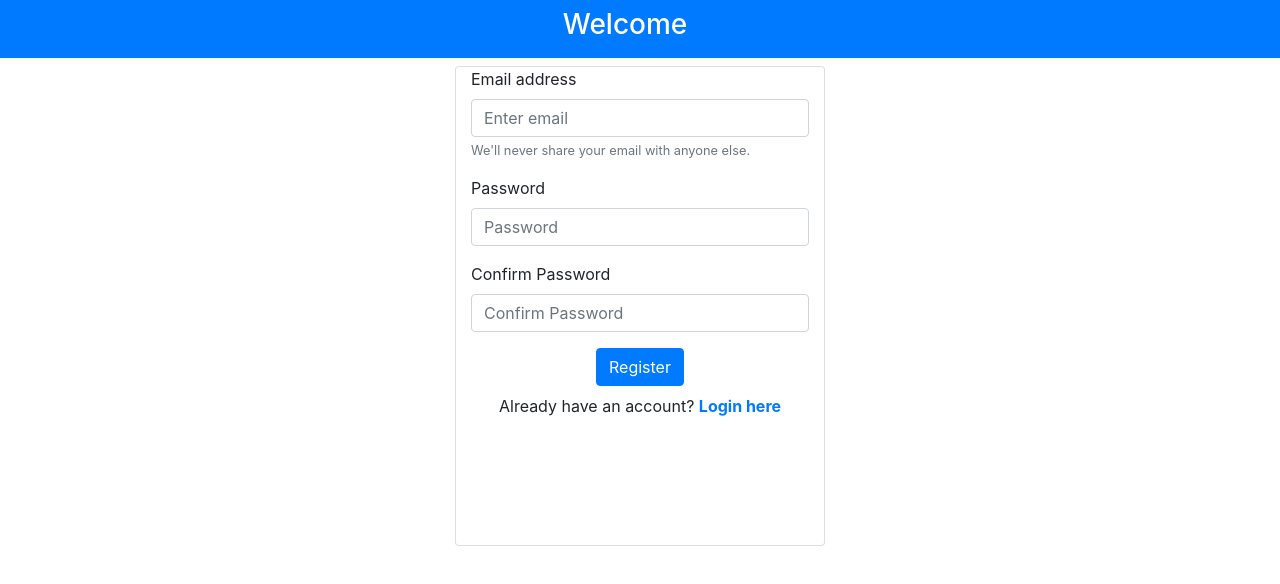
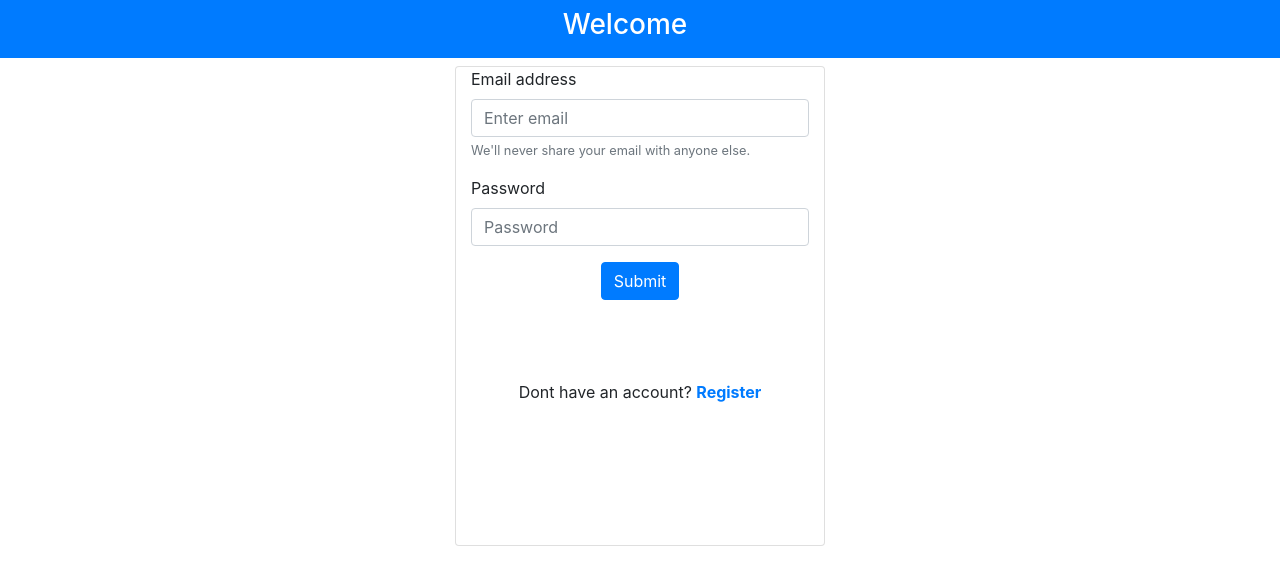
Before and after one commit to xieyt2000/AssetManagementFrontend, a React (Create React App) app: page / in a window 1280 px wide. Shown: the top 584 px of the page. Built offline with nearby package versions, Linux system fonts and the light colour scheme; no server answers.

Commit message:
try to lint

```diff
--- a/package.json
+++ b/package.json
@@ -58,6 +58,7 @@
     "eslint-plugin-promise": "^4.2.1",
     "eslint-plugin-react": "^7.14.3",
     "eslint-plugin-standard": "^4.0.0",
-    "jest-sonar-reporter": "^2.0.0"
+    "jest-sonar-reporter": "^2.0.0",
+    "react-router-dom": "^5.2.0"
   }
 }
--- a/src/App.js
+++ b/src/App.js
@@ -22,7 +22,7 @@ function App () {
         <div className="container d-flex align-items-center flex-column">
           <Switch>
             <Route path="/" exact={true}>
-              <RegistrationForm showError={updateErrorMessage} updateTitle={updateTitle}/>
+              <LoginForm showError={updateErrorMessage} updateTitle={updateTitle}/>
             </Route>
             <Route path="/register">
               <RegistrationForm showError={updateErrorMessage} updateTitle={updateTitle}/>
--- a/src/components/Header/Header.jsx
+++ b/src/components/Header/Header.jsx
@@ -1,6 +1,6 @@
 import React from 'react'
 import { withRouter } from 'react-router-dom'
-import { ACCESS_TOKEN_NAME } from '../../constants/apiContants'
+import { ACCESS_TOKEN_NAME } from '../../utils/api'
 
 function Header (props) {
   const capitalize = (s) => {
--- a/src/components/Home/Home.jsx
+++ b/src/components/Home/Home.jsx
@@ -1,12 +1,12 @@
 import React, { useEffect } from 'react'
 import { withRouter } from 'react-router-dom'
-import { ACCESS_TOKEN_NAME, API_BASE_URL } from '../../constants/apiContants'
+import { ACCESS_TOKEN_NAME, API_BASE_URL } from '../../utils/api'
 import axios from 'axios'
 
 function Home (props) {
   useEffect(() => {
     axios.get(API_BASE_URL + '/user/me',
-      { headers: { 'token': localStorage.getItem(ACCESS_TOKEN_NAME) } })
+      { headers: { token: localStorage.getItem(ACCESS_TOKEN_NAME) } })
       .then(function (response) {
         if (response.status !== 200) {
           redirectToLogin()
--- a/src/components/LoginForm/LoginForm.jsx
+++ b/src/components/LoginForm/LoginForm.jsx
@@ -1,59 +1,57 @@
-import React, {useState} from 'react';
-import axios from 'axios';
-import './LoginForm.css';
-import {ACCESS_TOKEN_NAME} from '../../utils/api';
-import { withRouter } from "react-router-dom";
-import {login} from '../../utils/communication'
-function LoginForm(props) {
-    const [state , setState] = useState({
-        email : "",
-        password : "",
+import React, { useState } from 'react'
+import './LoginForm.css'
+import { ACCESS_TOKEN_NAME } from '../../utils/api'
+import { withRouter } from 'react-router-dom'
+import { login } from '../../utils/communication'
+
+function LoginForm (props) {
+  const [state, setState] = useState({
+    email: '',
+    password: '',
     successMessage: null
   })
   const handleChange = (e) => {
-        const {id , value} = e.target
+    const { id, value } = e.target
     setState(prevState => ({
       ...prevState,
-            [id] : value
+      [id]: value
     }))
   }
 
   const handleSubmitClick = (e) => {
-        e.preventDefault();
-        const payload={
-            "email":state.email,
-            "password":state.password,
+    e.preventDefault()
+    const payload = {
+      email: state.email,
+      password: state.password
     }
     login(payload).then(function (response) {
-                if(response.status === 200){
+      if (response.status === 200) {
         setState(prevState => ({
           ...prevState,
-                        'successMessage' : 'Login successful. Redirecting to home page..'
+          successMessage: 'Login successful. Redirecting to home page..'
         }))
-                    localStorage.setItem(ACCESS_TOKEN_NAME,response.data.token);
-                    redirectToHome();
+        localStorage.setItem(ACCESS_TOKEN_NAME, response.data.token)
+        redirectToHome()
         props.showError(null)
-                }
-                else if(response.code === 204){
-                    props.showError("Username and password do not match");
-                }
-                else{
-                    props.showError("Username does not exists");
+      } else if (response.code === 204) {
+        props.showError('Username and password do not match')
+      } else {
+        props.showError('Username does not exists')
       }
     })
       .catch(function (error) {
-                console.log(error);
-            });
+        console.log(error)
+      })
   }
   const redirectToHome = () => {
     props.updateTitle('Home')
-        props.history.push('/home');
+    props.history.push('/home')
   }
   const redirectToRegister = () => {
-        props.history.push('/register');
-        props.updateTitle('Register');
+    props.history.push('/register')
+    props.updateTitle('Register')
   }
-    return(
+  return (
     <div className="card col-12 col-lg-4 login-card mt-2 hv-center">
       <form>
         <div className="form-group text-left">
@@ -66,7 +64,8 @@ function LoginForm(props) {
             value={state.email}
             onChange={handleChange}
           />
-                <small id="emailHelp" className="form-text text-muted">We'll never share your email with anyone else.</small>
+          <small id="emailHelp" className="form-text text-muted">We'll never share your email with
+            anyone else.</small>
         </div>
         <div className="form-group text-left">
           <label htmlFor="exampleInputPassword1">Password</label>
@@ -84,9 +83,11 @@ function LoginForm(props) {
           type="submit"
           className="btn btn-primary"
           onClick={handleSubmitClick}
-                >Submit</button>
+        >Submit
+        </button>
       </form>
-            <div className="alert alert-success mt-2" style={{display: state.successMessage ? 'block' : 'none' }} role="alert">
+      <div className="alert alert-success mt-2"
+        style={{ display: state.successMessage ? 'block' : 'none' }} role="alert">
         {state.successMessage}
       </div>
       <div className="registerMessage">
@@ -97,4 +98,4 @@ function LoginForm(props) {
   )
 }
 
-export default withRouter(LoginForm);
+export default withRouter(LoginForm)
--- a/src/components/RegistrationForm/RegistrationForm.jsx
+++ b/src/components/RegistrationForm/RegistrationForm.jsx
@@ -1,67 +1,67 @@
-import React, {useState} from 'react';
-import './RegistrationForm.css';
-import {ACCESS_TOKEN_NAME} from '../../utils/api';
-import { withRouter } from "react-router-dom";
-import {register} from "../../utils/communication"
-function RegistrationForm(props) {
-    const [state , setState] = useState({
-        email : "",
-        password : "",
-        confirmPassword: "",
+import React, { useState } from 'react'
+import './RegistrationForm.css'
+import { ACCESS_TOKEN_NAME } from '../../utils/api'
+import { withRouter } from 'react-router-dom'
+import { register } from '../../utils/communication'
+
+function RegistrationForm (props) {
+  const [state, setState] = useState({
+    email: '',
+    password: '',
+    confirmPassword: '',
     successMessage: null
   })
   const handleChange = (e) => {
-        const {id , value} = e.target
+    const { id, value } = e.target
     setState(prevState => ({
       ...prevState,
-            [id] : value
+      [id]: value
     }))
   }
   const sendDetailsToServer = () => {
-        if(state.email.length && state.password.length) {
-            props.showError(null);
-            const payload={
-                "email":state.email,
-                "password":state.password,
+    if (state.email.length && state.password.length) {
+      props.showError(null)
+      const payload = {
+        email: state.email,
+        password: state.password
       }
       register(payload).then(function (response) {
-                    if(response.status === 200){
+        if (response.status === 200) {
           setState(prevState => ({
             ...prevState,
-                            'successMessage' : 'Registration successful. Redirecting to home page..'
+            successMessage: 'Registration successful. Redirecting to home page..'
           }))
-                        localStorage.setItem(ACCESS_TOKEN_NAME,response.data.token);
-                        redirectToHome();
+          localStorage.setItem(ACCESS_TOKEN_NAME, response.data.token)
+          redirectToHome()
           props.showError(null)
-                    } else{
-                        props.showError("Some error ocurred");
+        } else {
+          props.showError('Some error ocurred')
         }
       })
         .catch(function (error) {
-                    console.log(error);
-                });
+          console.log(error)
+        })
     } else {
       props.showError('Please enter valid username and password')
     }
-
   }
   const redirectToHome = () => {
     props.updateTitle('Home')
-        props.history.push('/home');
+    props.history.push('/home')
   }
   const redirectToLogin = () => {
     props.updateTitle('Login')
-        props.history.push('/login');
+    props.history.push('/login')
   }
   const handleSubmitClick = (e) => {
-        e.preventDefault();
-        if(state.password === state.confirmPassword) {
+    e.preventDefault()
+    if (state.password === state.confirmPassword) {
       sendDetailsToServer()
     } else {
-            props.showError('Passwords do not match');
+      props.showError('Passwords do not match')
     }
   }
-    return(
+  return (
     <div className="card col-12 col-lg-4 login-card mt-2 hv-center">
       <form>
         <div className="form-group text-left">
@@ -74,7 +74,8 @@ function RegistrationForm(props) {
             value={state.email}
             onChange={handleChange}
           />
-                <small id="emailHelp" className="form-text text-muted">We'll never share your email with anyone else.</small>
+          <small id="emailHelp" className="form-text text-muted">We'll never share your email with
+            anyone else.</small>
         </div>
         <div className="form-group text-left">
           <label htmlFor="exampleInputPassword1">Password</label>
@@ -104,7 +105,8 @@ function RegistrationForm(props) {
           Register
         </button>
       </form>
-            <div className="alert alert-success mt-2" style={{display: state.successMessage ? 'block' : 'none' }} role="alert">
+      <div className="alert alert-success mt-2"
+        style={{ display: state.successMessage ? 'block' : 'none' }} role="alert">
         {state.successMessage}
       </div>
       <div className="mt-2">
@@ -116,4 +118,4 @@ function RegistrationForm(props) {
   )
 }
 
-export default withRouter(RegistrationForm);
+export default withRouter(RegistrationForm)
--- a/src/utils/PrivateRoute.js
+++ b/src/utils/PrivateRoute.js
@@ -1,6 +1,6 @@
 import React from 'react';
 import { Redirect, Route } from "react-router-dom";
-import { ACCESS_TOKEN_NAME } from 'apiContants';
+import { ACCESS_TOKEN_NAME } from './api';
 function PrivateRoute({ children, ...rest }) {
     return (
       <Route
--- a/src/utils/communication.js
+++ b/src/utils/communication.js
@@ -1,6 +1,5 @@
-import React from 'react';
 import axios from 'axios';
-import {API_BASE_URL} from '../../utils/api';
+import {API_BASE_URL} from './api';
 
 export function register(payload){
     return axios.post(API_BASE_URL+'/user/register', payload);
```
Also changed, not shown: 1 other file (tests, documents, lock files or other folders). Lines whose indentation alone changed are shown as unchanged.
